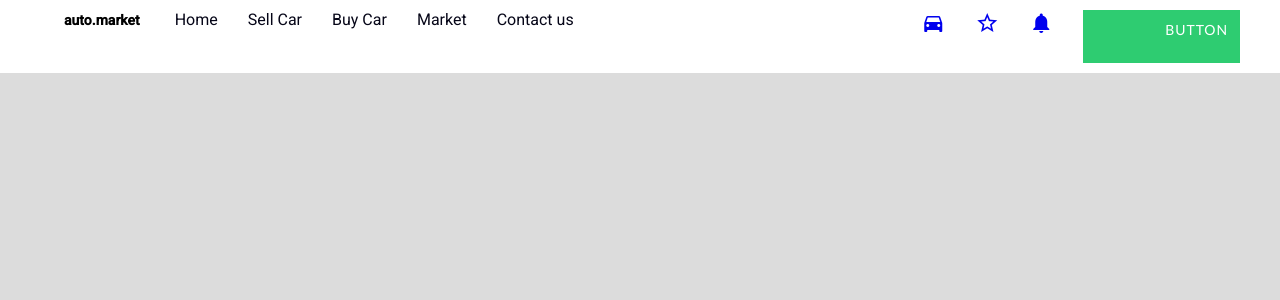
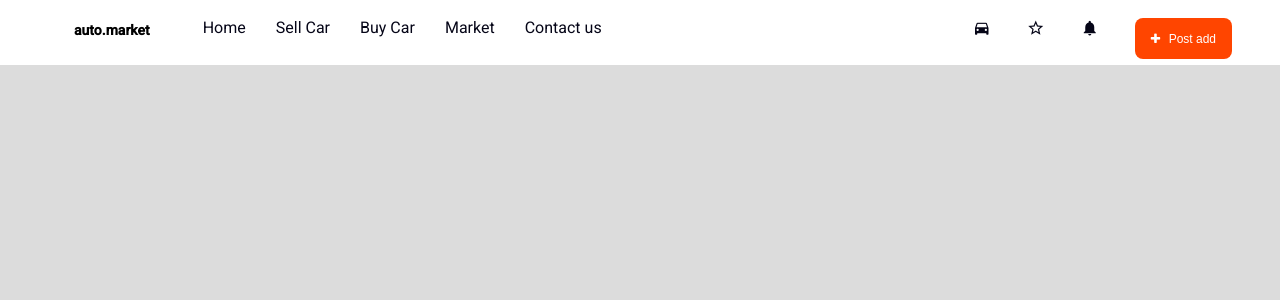
Before and after one commit to 5DaysCode/automarket, an Angular app: page / in a window 1280 px wide. Shown: the top 300 px of the page. Built offline with nearby package versions, Linux system fonts and the light colour scheme.

Commit message:
Button fixed

```diff
--- a/src/app/header/header.component.html
+++ b/src/app/header/header.component.html
@@ -26,7 +26,16 @@
       </li>
 
       <li>
-        <button class="btn btn-2 btn-sep icon-cart">Button</button>
+        <button class="btn btn-main">
+          <i class="fa fa-plus"></i>
+          Post add
+        </button>
+        <!-- <button class="btn-main btn">
+          <span>
+            <mat-icon aria-label="test">add</mat-icon>
+          </span>
+          <span>hola</span>
+        </button> -->
       </li>
     </ul>
   </div>
--- a/src/app/header/header.component.scss
+++ b/src/app/header/header.component.scss
@@ -6,36 +6,42 @@
 nav {
   @include clearfix;
   background-color: $color-white;
+  height: 65px;
 
   #logo {
     float: left;
     font-weight: bold;
     margin: 10px 25px 0 5%;
+    padding: 10px;
   }
 }
 
 .navigation {
   list-style: none;
   float: left;
-  padding: 10px;
+  padding: 18px;
+
   li {
     display: inline-block;
     margin-left: 30px;
     &:first-child {
       margin: 0;
     }
-    a:link {
+    a {
       @include style-link-text($color-black);
     }
   }
 }
-
 .navigation-right {
   list-style: none;
-  padding: 10px;
+  padding: 18px;
   li {
     display: inline-block;
     margin-right: 30px;
+
+    a {
+      @include style-link-text($color-black);
+    }
   }
 }
 
@@ -43,95 +49,38 @@ nav {
   float: right;
 }
 
+.btn {
+  background: $color-orange;
+  padding: 12px 16px;
+  cursor: pointer;
+  font-size: 12px;
+  border: none;
+  border-radius: 8px;
+}
+
 .btn-main {
+  color: #fff;
+  height: 41px;
+
   &:link {
     @extend %admin-area-placeholder;
   }
 
   &:hover {
+    background: #27ae60;
+  }
+
+  &:active {
+    background: yellow;
+    top: 2px;
+  }
+
+  .fa {
+    padding: 0 5px 0 0;
+    font-size: 12px;
   }
 }
 
-.btn-hot {
-  &:link {
-    @extend%admin-area-placeholder;
-  }
-
-  &:hover {
-  }
+.mat-icon {
+  font-size: 18px;
 }
-
-.btn {
-  border: none;
-  font-family: "Lato";
-  font-size: inherit;
-  color: inherit;
-  background: none;
-  cursor: pointer;
-  display: inline-block;
-  background: $color-orange;
-  text-transform: uppercase;
-  letter-spacing: 1px;
-  font-weight: 300;
-  outline: none;
-  position: relative;
-  -webkit-transition: all 0.3s;
-  -moz-transition: all 0.3s;
-  transition: all 0.3s;
-}
-
-.btn:after {
-  content: "";
-  position: absolute;
-  z-index: -1;
-  -webkit-transition: all 0.3s;
-  -moz-transition: all 0.3s;
-  transition: all 0.3s;
-}
-
-/* Pseudo elements for icons */
-.btn:before {
-  font-family: "FontAwesome";
-
-  font-style: normal;
-  font-weight: normal;
-  font-variant: normal;
-  text-transform: none;
-  line-height: 1;
-  position: relative;
-  -webkit-font-smoothing: antialiased;
-}
-
-/* Icon separator */
-.btn-sep {
-  padding: 11px 12px 25px 82px;
-}
-
-.btn-sep:before {
-  background: rgba(0, 0, 0, 0.15);
-}
-
-/* Button 2 */
-.btn-2 {
-  background: #2ecc71;
-  color: #fff;
-}
-
-.btn-2:hover {
-  background: #27ae60;
-}
-
-.btn-2:active {
-  background: #27ae60;
-  top: 2px;
-}
-
-.btn-2:before {
-  position: absolute;
-  height: 100%;
-  left: 0;
-  top: 0;
-  line-height: 3;
-  font-size: 140%;
-  width: 60px;
-}
--- a/src/index.html
+++ b/src/index.html
@@ -8,10 +8,16 @@
     <link rel="icon" type="image/x-icon" href="favicon.ico" />
     <link href="styles.scss" />
     <link rel="preconnect" href="https://fonts.gstatic.com" />
+
+    <link
+      rel="stylesheet"
+      href="https://cdnjs.cloudflare.com/ajax/libs/font-awesome/4.7.0/css/font-awesome.min.css"
+    />
     <link
       href="https://fonts.googleapis.com/css2?family=Roboto:wght@300;400;500&display=swap"
       rel="stylesheet"
     />
+
     <link
       href="https://fonts.googleapis.com/icon?family=Material+Icons"
       rel="stylesheet"
--- a/src/sass/abstract/_structures.scss
+++ b/src/sass/abstract/_structures.scss
@@ -4,6 +4,5 @@
   padding: 15px;
   display: inline-block;
   text-align: center;
-
-  margin: 0 0 0 0;
+  width: $width-adminarea;
 }
--- a/src/styles.scss
+++ b/src/styles.scss
@@ -1,7 +1,6 @@
-
 // Custom Theming for Angular Material
 // For more information: https://material.angular.io/guide/theming
-@import '~@angular/material/theming';
+@import "~@angular/material/theming";
 // Plus imports for other components in your app.
 
 // Include the common styles for Angular Material. We include this here so that you only
@@ -20,13 +19,15 @@ $automarket-warn: mat-palette($mat-red);
 
 // Create the theme object. A theme consists of configurations for individual
 // theming systems such as "color" or "typography".
-$automarket-theme: mat-light-theme((
-  color: (
-    primary: $automarket-primary,
-    accent: $automarket-accent,
-    warn: $automarket-warn,
+$automarket-theme: mat-light-theme(
+  (
+    color: (
+      primary: $automarket-primary,
+      accent: $automarket-accent,
+      warn: $automarket-warn,
+    ),
   )
-));
+);
 
 // Include theme styles for core and each component used in your app.
 // Alternatively, you can import and @include the theme mixins for each component
@@ -45,6 +46,8 @@ $automarket-theme: mat-light-theme((
 
 body {
   background-color: $color-lightgrey;
+  margin: 0;
+  font-family: Roboto, "Helvetica Neue", sans-serif;
 }
 
 // .main-container {
@@ -56,6 +59,3 @@ body {
 //   justify-content: center;
 //   align-items: center;
 // }
-
-html, body { height: 100%; }
-body { margin: 0; font-family: Roboto, "Helvetica Neue", sans-serif; }
```
